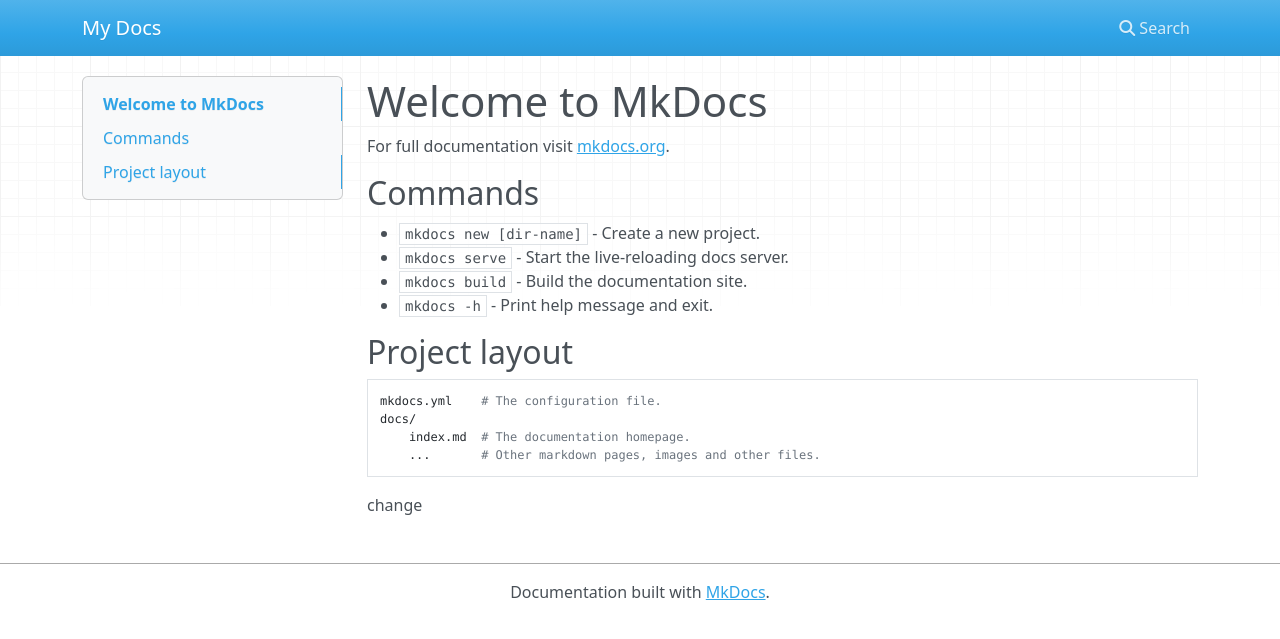
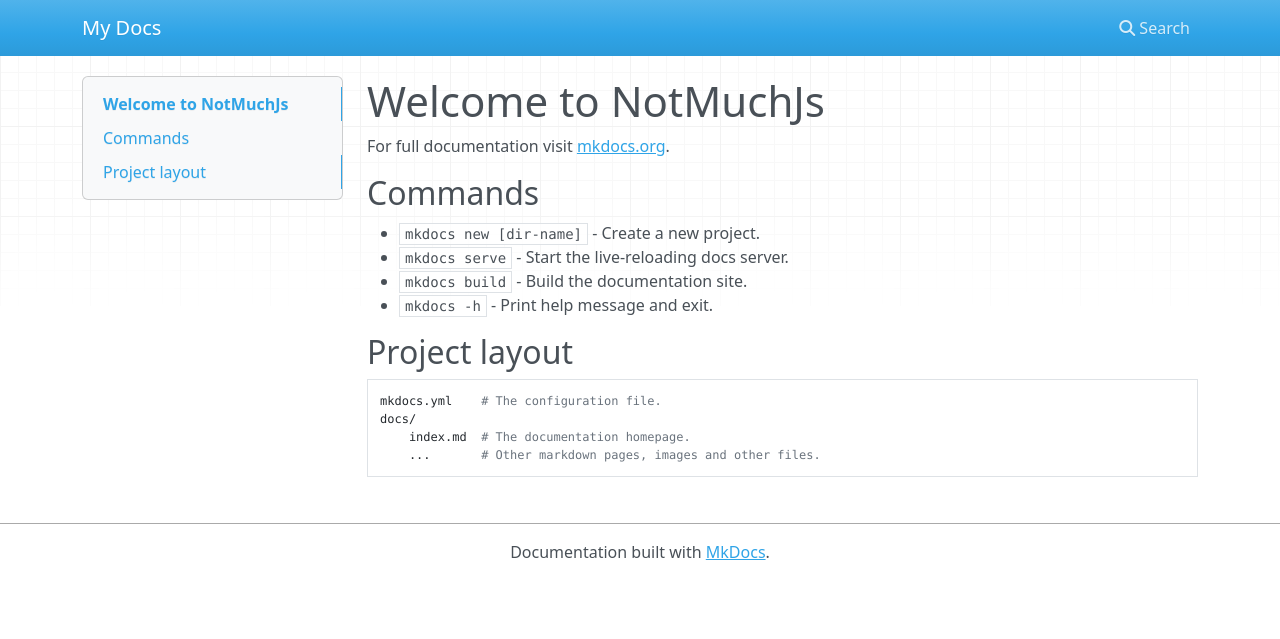
Before and after one commit to lawson89/notmuchjs, an MkDocs documentation site: the page built from docs/index.md, in a window 1280 px wide. Shown: the top 639 px of the page. Built offline with MkDocs 1.6.1, drawn with Linux system fonts in a browser that asks for light colours; nearby versions of some CDN libraries.

Commit message:
fiddling w mkdocs

```diff
--- a/docs/index.md
+++ b/docs/index.md
@@ -1,4 +1,4 @@
-# Welcome to MkDocs
+# Welcome to NotMuchJs
 
 For full documentation visit [mkdocs.org](https://www.mkdocs.org).
 
@@ -15,5 +15,3 @@
     docs/
         index.md  # The documentation homepage.
         ...       # Other markdown pages, images and other files.
-
-change
```
